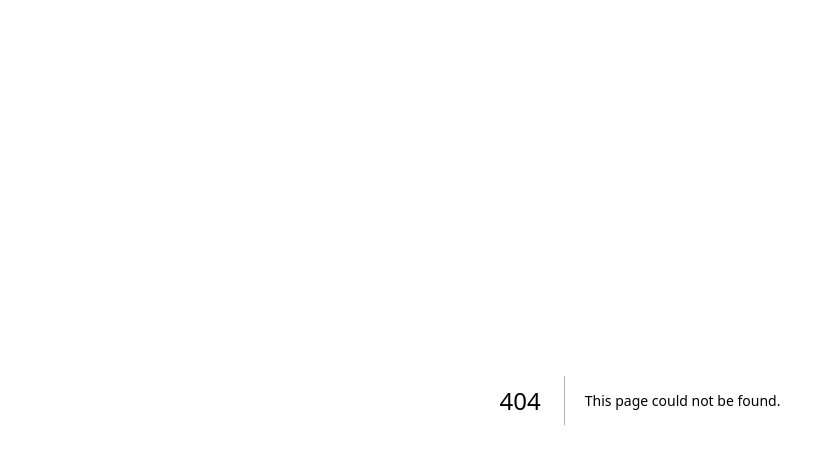
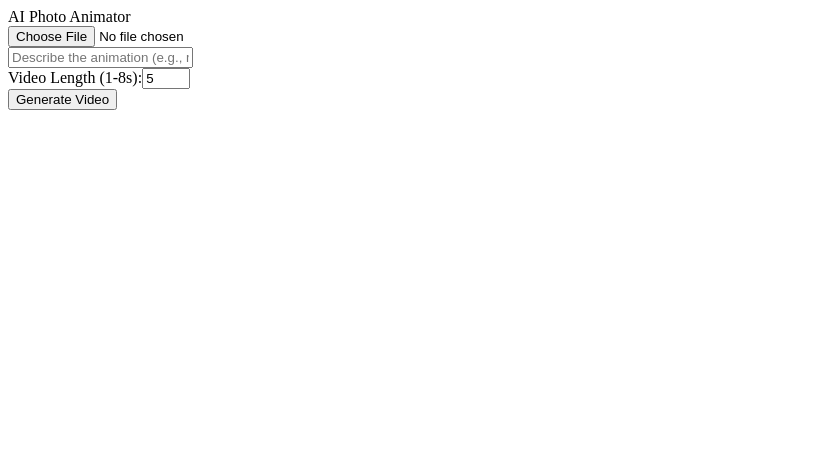
Before and after one commit to 7sMedia/Stivio, a Next.js app: page /ai-tool in a window 1280 px wide. Before the commit this address had no page. Shown: the top 464 px of the page, without its empty margins (0-835 px from the left). Built offline with nearby package versions, Linux system fonts and the light colour scheme.

Commit message:
page.tsx

```diff
--- /dev/null
+++ b/app/ai-tool/page.tsx
@@ -0,0 +1,74 @@
+// /app/ai-tool/page.tsx
+"use client";
+import React, { useState } from "react";
+import { generateSeedanceVideo } from "./actions/seedance";
+import ImageUpload from "./components/ImageUpload";
+import PromptInput from "./components/PromptInput";
+import VideoResult from "./components/VideoResult";
+
+export default function AiToolPage() {
+  const [image, setImage] = useState<File | null>(null);
+  const [prompt, setPrompt] = useState("");
+  const [videoUrl, setVideoUrl] = useState<string | null>(null);
+  const [loading, setLoading] = useState(false);
+  const [error, setError] = useState<string | null>(null);
+  const [videoLength, setVideoLength] = useState(5);
+
+  const handleSubmit = async (e: React.FormEvent) => {
+    e.preventDefault();
+    setError(null);
+    setVideoUrl(null);
+
+    if (!image || !prompt) {
+      setError("Image and prompt are required.");
+      return;
+    }
+
+    setLoading(true);
+    const formData = new FormData();
+    formData.append("prompt", prompt);
+    formData.append("image", image);
+    formData.append("video_length", videoLength.toString());
+
+    const res = await generateSeedanceVideo(formData);
+    if (res.status === "success" && res.video_url) {
+      setVideoUrl(res.video_url);
+    } else {
+      setError(res.error || "Something went wrong.");
+    }
+    setLoading(false);
+  };
+
+  return (
+    <div className="max-w-xl mx-auto px-2 py-8 space-y-5">
+      <div className="text-2xl font-bold mb-2 text-center">AI Photo Animator</div>
+      {/* Tabs here if you want to add more engines later */}
+      <form onSubmit={handleSubmit} className="space-y-4">
+        <ImageUpload onChange={setImage} />
+        <PromptInput value={prompt} onChange={setPrompt} />
+        <div>
+          <label className="mr-2">Video Length (1-8s):</label>
+          <input
+            type="number"
+            min={1}
+            max={8}
+            value={videoLength}
+            onChange={(e) => setVideoLength(Number(e.target.value))}
+            className="input input-bordered w-24"
+          />
+        </div>
+        <button
+          type="submit"
+          className="btn btn-primary w-full"
+          disabled={loading}
+        >
+          {loading ? "Generating..." : "Generate Video"}
+        </button>
+        {error && (
+          <div className="text-red-500 font-semibold text-center">{error}</div>
+        )}
+      </form>
+      {videoUrl && <VideoResult url={videoUrl} />}
+    </div>
+  );
+}
```
